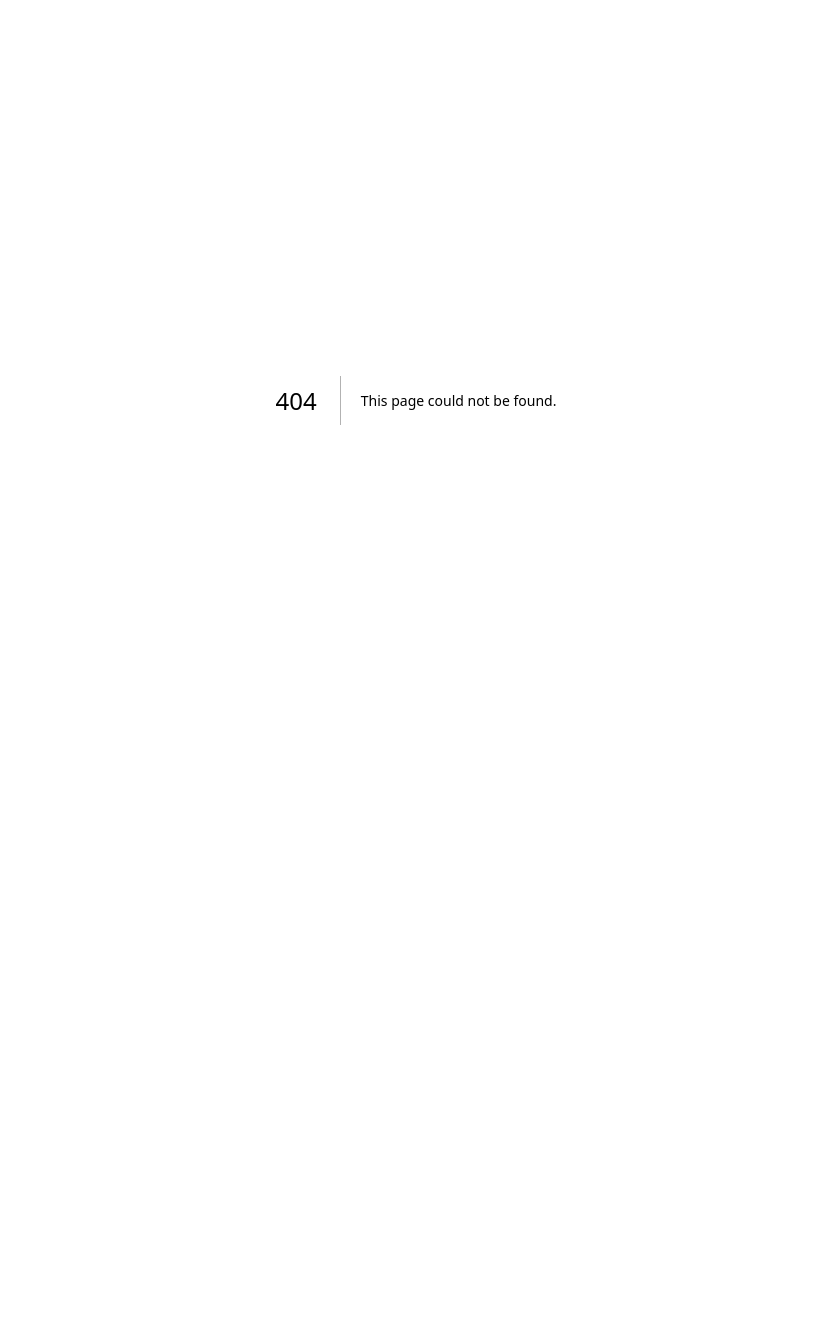
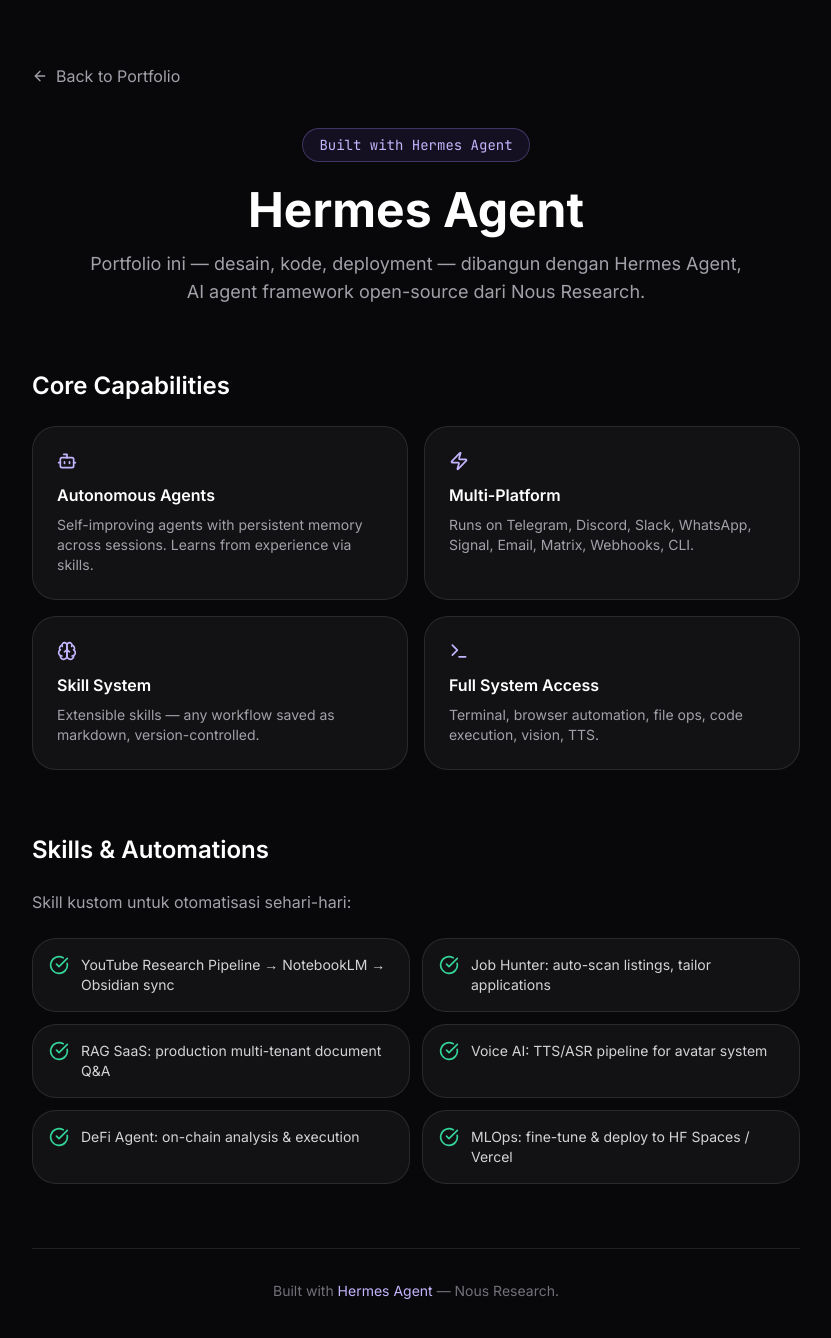
Before and after one commit to cryptboys/portfolio-bento-dark, a Next.js app: page /hermes in a window 1280 px wide. Before the commit this address had no page. Shown: the top 1338 px of the page, without its empty margins (224-1055 px from the left). Before the commit the page ends 800 px from the top, so only its background shows below. Built offline with nearby package versions, Linux system fonts and the light colour scheme.

Commit message:
feat: add Hermes Agent showcase to portfolio

```diff
--- /dev/null
+++ b/src/app/hermes/page.tsx
@@ -0,0 +1,72 @@
+import Link from "next/link";
+import { ArrowLeft, Bot, Zap, Brain, Terminal, CheckCircle } from "lucide-react";
+
+const capabilities = [
+  { icon: Bot, title: "Autonomous Agents", desc: "Self-improving agents with persistent memory across sessions. Learns from experience via skills." },
+  { icon: Zap, title: "Multi-Platform", desc: "Runs on Telegram, Discord, Slack, WhatsApp, Signal, Email, Matrix, Webhooks, CLI." },
+  { icon: Brain, title: "Skill System", desc: "Extensible skills — any workflow saved as markdown, version-controlled." },
+  { icon: Terminal, title: "Full System Access", desc: "Terminal, browser automation, file ops, code execution, vision, TTS." },
+];
+
+const customSkills = [
+  "YouTube Research Pipeline → NotebookLM → Obsidian sync",
+  "Job Hunter: auto-scan listings, tailor applications",
+  "RAG SaaS: production multi-tenant document Q&A",
+  "Voice AI: TTS/ASR pipeline for avatar system",
+  "DeFi Agent: on-chain analysis & execution",
+  "MLOps: fine-tune & deploy to HF Spaces / Vercel",
+];
+
+export default function HermesPage() {
+  return (
+    <div className="min-h-screen bg-[#08080A] py-16 px-4 sm:px-6 lg:px-8">
+      <div className="mx-auto max-w-3xl">
+        <Link href="/" className="inline-flex items-center gap-2 text-zinc-400 hover:text-white transition-colors mb-10">
+          <ArrowLeft className="h-4 w-4" />
+          Back to Portfolio
+        </Link>
+
+        <div className="text-center mb-16">
+          <div className="inline-flex items-center gap-2 rounded-full border border-violet-400/30 bg-violet-500/10 px-4 py-1.5 text-sm font-mono text-violet-300 mb-6">
+            Built with Hermes Agent
+          </div>
+          <h1 className="text-4xl sm:text-5xl font-bold text-white mb-4">Hermes Agent</h1>
+          <p className="text-lg text-zinc-400 max-w-2xl mx-auto">
+            Portfolio ini — desain, kode, deployment — dibangun dengan Hermes Agent,
+            AI agent framework open-source dari Nous Research.
+          </p>
+        </div>
+
+        <section className="mb-16">
+          <h2 className="text-2xl font-semibold text-white mb-6">Core Capabilities</h2>
+          <div className="grid gap-4 sm:grid-cols-2">
+            {capabilities.map((cap) => (
+              <div key={cap.title} className="card p-6">
+                <cap.icon className="h-5 w-5 text-violet-300 mb-3" />
+                <h3 className="font-semibold text-white mb-2">{cap.title}</h3>
+                <p className="text-sm text-zinc-400">{cap.desc}</p>
+              </div>
+            ))}
+          </div>
+        </section>
+
+        <section className="mb-16">
+          <h2 className="text-2xl font-semibold text-white mb-6">Skills & Automations</h2>
+          <p className="text-zinc-400 mb-6">Skill kustom untuk otomatisasi sehari-hari:</p>
+          <div className="grid gap-3 sm:grid-cols-2">
+            {customSkills.map((skill, i) => (
+              <div key={i} className="card p-4 flex items-start gap-3">
+                <CheckCircle className="h-5 w-5 text-emerald-400 shrink-0" />
+                <p className="text-sm text-zinc-300">{skill}</p>
+              </div>
+            ))}
+          </div>
+        </section>
+
+        <div className="border-t border-white/10 pt-8 text-center text-sm text-zinc-500">
+          <p>Built with <span className="text-violet-300">Hermes Agent</span> — Nous Research.</p>
+        </div>
+      </div>
+    </div>
+  );
+}
--- a/src/app/page.tsx
+++ b/src/app/page.tsx
@@ -8,6 +8,7 @@
 import ProjectsGrid from "@/components/ProjectsGrid";
 import SkillsCard from "@/components/SkillsCard";
 import ActivityCard from "@/components/ActivityCard";
+import HermesCard from "@/components/HermesCard";
 import Footer from "@/components/Footer";
 
 export default function Home() {
@@ -25,15 +26,18 @@
             <ProfileCard />
           </BentoCard>
 
-          {/* Row 2: About + Skills + Activity */}
-          <BentoCard delay={0.1} className="lg:col-span-4">
+          {/* Row 2: About + Skills + Activity + Hermes */}
+          <BentoCard delay={0.1} className="lg:col-span-3">
             <AboutCard />
           </BentoCard>
-          <BentoCard delay={0.15} className="lg:col-span-4">
+          <BentoCard delay={0.15} className="lg:col-span-3">
             <SkillsCard />
           </BentoCard>
-          <BentoCard delay={0.2} className="lg:col-span-4">
+          <BentoCard delay={0.2} className="lg:col-span-3">
             <ActivityCard />
+          </BentoCard>
+          <BentoCard delay={0.25} className="lg:col-span-3">
+            <HermesCard delay={0.25} />
           </BentoCard>
 
           {/* Row 3: Experience */}
--- /dev/null
+++ b/src/components/HermesCard.tsx
@@ -0,0 +1,51 @@
+import { Bot, Zap, Brain, Terminal, GitBranch, Clock } from "lucide-react";
+import Reveal from "./Reveal";
+
+const capabilities = [
+  { icon: Bot, label: "Autonomous Agents", desc: "Self-improving agents with persistent memory." },
+  { icon: Zap, label: "Multi-Platform", desc: "Telegram, Discord, Slack, CLI, Webhooks." },
+  { icon: Brain, label: "Skill System", desc: "Extensible skills for any domain." },
+  { icon: Terminal, label: "System Access", desc: "Terminal, browser, file, code execution." },
+];
+
+export default function HermesCard({ className = "", delay = 0 }: { className?: string; delay?: number }) {
+  return (
+    <Reveal delay={delay} className={`h-full ${className}`}>
+      <div className="card card-hover h-full overflow-hidden p-6 sm:p-8 relative">
+        <div className="absolute top-4 right-4">
+          <span className="inline-flex items-center gap-1.5 rounded-full border border-violet-400/30 bg-violet-500/10 px-3 py-1 text-xs font-mono text-violet-300">
+            <span className="relative flex h-1.5 w-1.5 rounded-full bg-violet-400 animate-pulse" />
+            Built with Hermes
+          </span>
+        </div>
+
+        <div className="flex flex-col h-full">
+          <div className="flex items-center gap-3 mb-4">
+            <div className="inline-flex h-10 w-10 items-center justify-center rounded-xl border border-white/10 bg-white/5 text-violet-300">
+              <Bot className="h-5 w-5" />
+            </div>
+            <div>
+              <h3 className="font-mono text-xs uppercase tracking-widest text-white/80">AI Agent</h3>
+              <p className="text-sm font-semibold text-white">Hermes Agent</p>
+            </div>
+          </div>
+
+          <p className="text-sm text-zinc-400 mb-6 flex-1">
+            Portfolio ini dirancang dan dibangun menggunakan Hermes Agent — AI agent framework open-source.
+          </p>
+
+          <div className="grid gap-3 sm:grid-cols-2">
+            {capabilities.map((cap) => (
+              <div key={cap.label} className="flex items-start gap-3 p-3 rounded-lg border border-white/5 bg-white/[0.02]">
+                <cap.icon className="h-4 w-4 text-violet-300 shrink-0 mt-0.5" />
+                <div>
+                  <p className="font-mono text-[11px] text-white">{cap.label}</p>
+                </div>
+              </div>
+            ))}
+          </div>
+        </div>
+      </div>
+    </Reveal>
+  );
+}
--- a/src/data/resume.ts
+++ b/src/data/resume.ts
@@ -160,6 +160,7 @@
       { name: "RAG Pipelines (LangChain, LlamaIndex)", link: "https://github.com/langchain-ai/langchain" },
       { name: "Vector Databases (Weaviate, Pinecone)", link: "https://github.com/weaviate/weaviate" },
       { name: "Autonomous Agents (Hermes, CrewAI)", link: "https://github.com/nousresearch/hermes-agent" },
+      { name: "Hermes Agent Framework (Built This Portfolio)", link: "https://hermes-agent.nousresearch.com/" },
       { name: "Model Fine-tuning (LoRA/QLoRA)", link: "https://github.com/huggingface/peft" },
       { name: "Model Serving (vLLM, TGI)", link: "https://github.com/vllm-project/vllm" },
     ],
```
